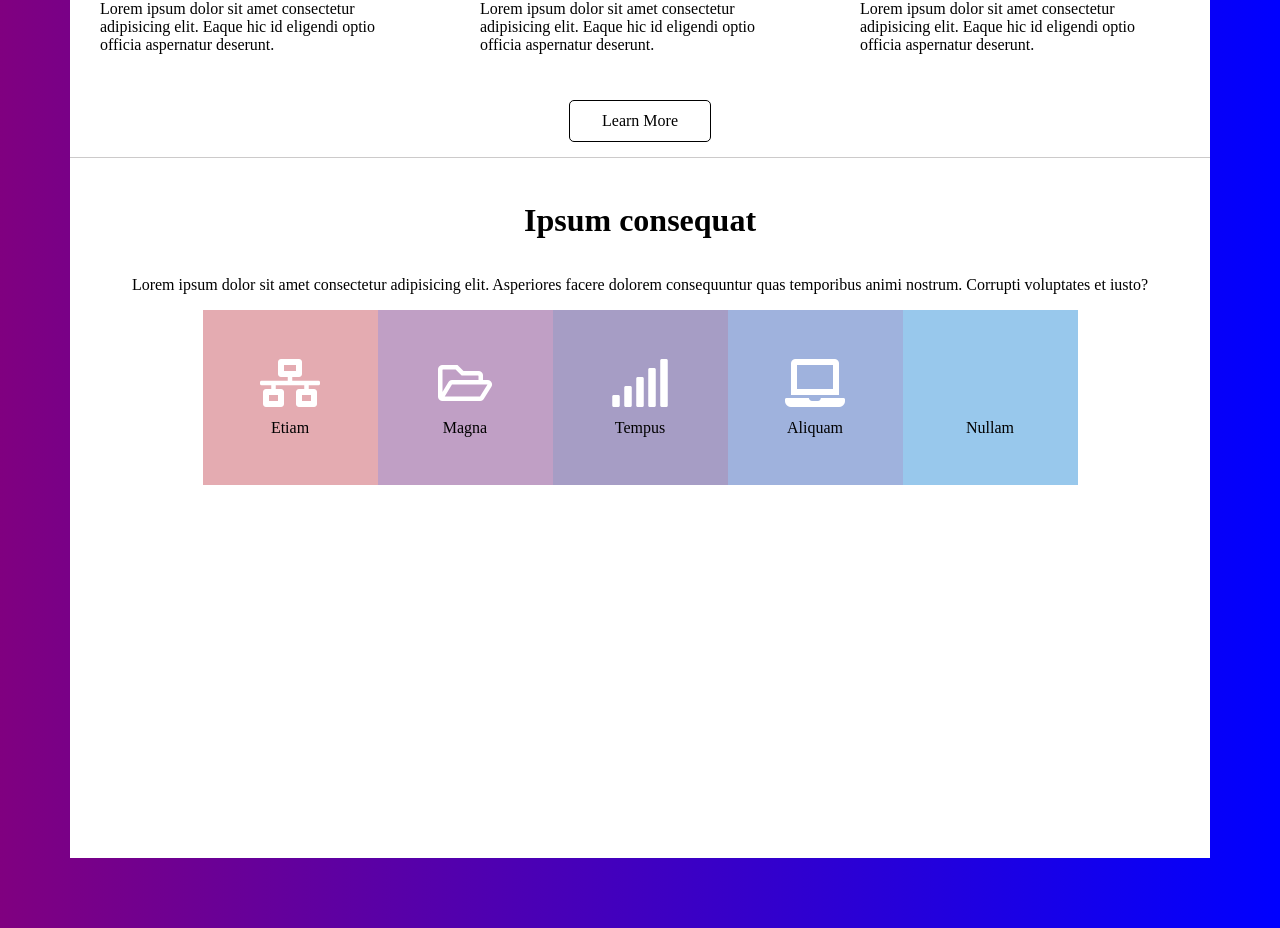
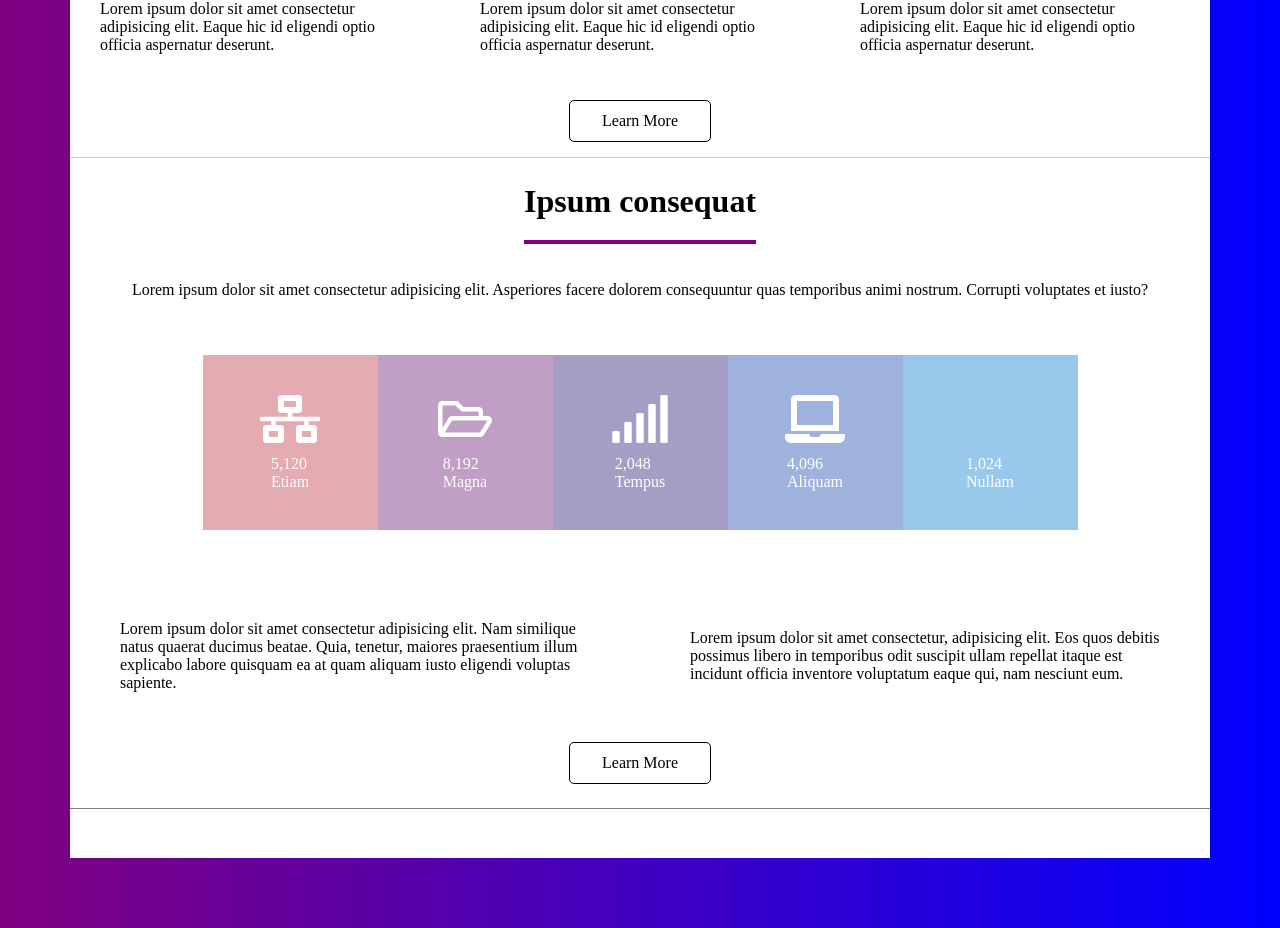
Before and after one commit to samueltrahan/moon.rt, a React (Create React App) app: page / in a window 1280 px wide. Shown: the part 1441-2369 px from the top of the page. Built offline with nearby package versions, Linux system fonts and the light colour scheme.

Commit message:
section two styling complete

```diff
--- a/public/index.html
+++ b/public/index.html
@@ -30,7 +30,7 @@
       work correctly both with client-side routing and a non-root public URL.
       Learn how to configure a non-root public URL by running `npm run build`.
     -->
-    <title>React App</title>
+    <title>Moon</title>
   </head>
   <body>
     <noscript>You need to enable JavaScript to run this app.</noscript>
--- a/src/components/SectionTwo/SectionTwo.css
+++ b/src/components/SectionTwo/SectionTwo.css
@@ -3,7 +3,8 @@
   justify-content: center;
   align-items: center;
   flex-direction: column;
-  height: 350px;
+  height: 650px;
+  border-bottom: 1px solid grey;
 }
 
 .header-two {
@@ -13,13 +14,24 @@
   flex-direction: column;
 }
 
+.header-two-title:after {
+  margin-top: 20px;
+  content: '';
+  background-color: purple;
+  display: block;
+  height: 4px;
+  width: 100%;
+}
+
 .board {
   display: grid;
   grid-template-columns: 1fr 1fr 1fr 1fr 1fr;
+  margin: 40px;
 }
 
 #etiam {
   grid-column: 1/2;
+  color: white;
   width: 175px;
   height: 175px;
   background-color: rgb(228, 171, 177);
@@ -31,6 +43,7 @@
 
 #magna {
   grid-column: 2/3;
+  color: white;
   background-color: rgb(192, 159, 197);
   display: flex;
   justify-content: center;
@@ -45,6 +58,7 @@
 
 #tempus {
   grid-column: 3/4;
+  color: white;
   background-color: rgb(166,157,197);
   display: flex;
   justify-content: center;
@@ -54,6 +68,7 @@
 
 #aliquam {
   grid-column: 4/5;
+  color: white;
   background-color: rgb(159, 178, 221);
   display: flex;
   justify-content: center;
@@ -68,6 +83,7 @@
 
 #nullam {
   grid-column: 5/6;
+  color: white;
   background-color: rgb(152, 200, 236);
   display: flex;
   justify-content: center;
@@ -79,3 +95,40 @@
   color: white;
   height: 60px;
 }
+
+.paragraph {
+  display: grid;
+  grid-template-columns: 1fr 1fr;
+}
+
+.part-one {
+  display: flex;
+  justify-content: center;
+  align-items: center;
+  margin: 50px;
+}
+
+.part-two {
+  display: flex;
+  justify-content: center;
+  align-items: center;
+  margin: 50px;
+}
+
+#section-two-btn {
+  text-decoration: none;
+  color: black;
+  border: 1px solid black;
+  height: 40px;
+  width: 140px;
+  border-radius: 5px;
+  display: flex;
+  justify-content: center;
+  align-items: center;
+  text-align: center;
+  margin-bottom: 20px;
+}
+
+#section-two-btn:hover {
+  background-color: rgb(247, 247, 247);
+}
--- a/src/components/SectionTwo/SectionTwo.js
+++ b/src/components/SectionTwo/SectionTwo.js
@@ -1,37 +1,69 @@
-import React from 'react';
-import './SectionTwo.css';
+import React from "react";
+import { Link } from "react-router-dom";
+import "./SectionTwo.css";
 
 export default function SectionTwo() {
   return (
     <div id="second-section">
       <div className="header-two">
-      <h1>Ipsum consequat</h1>
+        <h1 className="header-two-title">Ipsum consequat</h1>
         <p>
-        Lorem ipsum dolor sit amet consectetur adipisicing elit. Asperiores facere dolorem consequuntur quas temporibus animi nostrum. Corrupti voluptates et iusto?
+          Lorem ipsum dolor sit amet consectetur adipisicing elit. Asperiores
+          facere dolorem consequuntur quas temporibus animi nostrum. Corrupti
+          voluptates et iusto?
         </p>
       </div>
       <div className="board">
         <div id="etiam">
           <i className="fas fa-network-wired fa-3x"></i>
+          5,120
+          <br />
           Etiam
         </div>
         <div id="magna">
           <i className="far fa-folder-open fa-3x"></i>
+          8,192
+          <br />
           Magna
         </div>
         <div id="tempus">
           <i className="fas fa-signal fa-3x"></i>
+          2,048
+          <br />
           Tempus
         </div>
         <div id="aliquam">
           <i className="fas fa-laptop fa-3x"></i>
+          4,096
+          <br />
           Aliquam
         </div>
         <div id="nullam">
-        <div><i className="fal fa-gem fa-3x"></i></div>
+          <div>
+            <i className="fal fa-gem fa-3x"></i>
+          </div>
+          1,024
+          <br />
           Nullam
         </div>
       </div>
+      <div className="paragraph">
+        <p className="part-one">
+          Lorem ipsum dolor sit amet consectetur adipisicing elit. Nam similique
+          natus quaerat ducimus beatae. Quia, tenetur, maiores praesentium illum
+          explicabo labore quisquam ea at quam aliquam iusto eligendi voluptas
+          sapiente.
+        </p>
+        <p className="part-two">
+          Lorem ipsum dolor sit amet consectetur, adipisicing elit. Eos quos
+          debitis possimus libero in temporibus odit suscipit ullam repellat
+          itaque est incidunt officia inventore voluptatum eaque qui, nam
+          nesciunt eum.
+        </p>
       </div>
-  )
+      <Link role="button" to="/explore" id="section-two-btn">
+        Learn More
+      </Link>
+    </div>
+  );
 }
```
Lines whose indentation alone changed are shown as unchanged.
